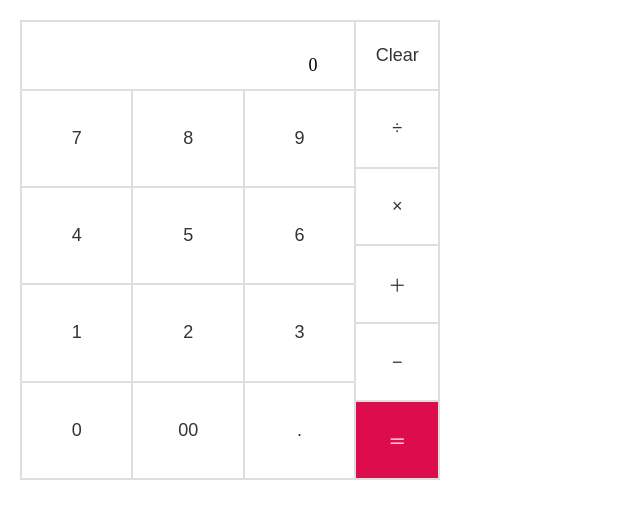
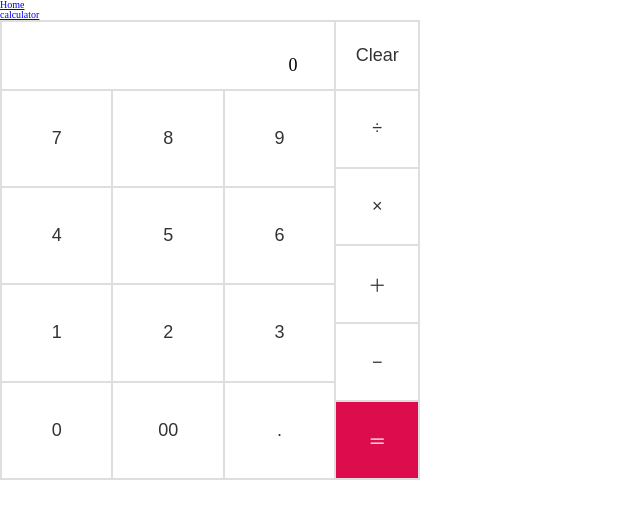
Before and after one commit to daisuke-tanabe/webpack-vuex-typescript, a Vue app: page /calculator in a window 1280 px wide. Shown: the top 518 px of the page, without its empty margins (0-640 px from the left). Built offline with nearby package versions, Linux system fonts and the light colour scheme.

Commit message:
feat: add vue router

```diff
--- a/package.json
+++ b/package.json
@@ -13,9 +13,12 @@
     "type-check": "tsc"
   },
   "dependencies": {
+    "install": "^0.12.2",
+    "npm": "^6.8.0",
     "vue": "^2.6.6",
     "vue-class-component": "^6.0.0",
     "vue-property-decorator": "^7.0.0",
+    "vue-router": "^3.0.2",
     "vuex": "^3.0.1"
   },
   "devDependencies": {
--- a/src/App.vue
+++ b/src/App.vue
@@ -1,18 +1,17 @@
 <template>
   <div id="app">
-    <Top />
+    <ul>
+      <li><router-link to="/">Home</router-link></li>
+      <li><router-link to="/calculator">calculator</router-link></li>
+    </ul>
+    <router-view></router-view>
   </div>
 </template>
 
 <script lang="ts">
 import { Component, Vue } from 'vue-property-decorator';
-import Top from './components/pages/Top/index.vue';
 
-@Component({
-  components: {
-    Top,
-  },
-})
+@Component
 export default class App extends Vue {}
 </script>
 
--- /dev/null
+++ b/src/components/pages/Calculator/index.vue
@@ -0,0 +1,47 @@
+<template>
+  <div class="page">
+    <Calculator
+      :formula="formula"
+      :answer="answer"
+      :handleClickNumber="clickNumber"
+      :handleClickOperator="clickOperator"
+      :handleClickAnswer="clickAnswer"
+      :handleClickClear="clickClear"
+    />
+  </div>
+</template>
+
+<script lang="ts">
+/**
+ * Container Component
+ *
+ * pagesディレクトリのコンポーネントは以下のような設計にしています
+ *
+ * - ロジック担当コンポーネント
+ * - stateやactionの流し込みだけ担当する（vuexを知っている）
+ * - マークアップやスタイルは原則書かない（書いてもラップ用のみ）
+ */
+import { Component, Vue } from 'vue-property-decorator';
+import Calculator from '../../organisms/Calculator/index.vue';
+import { mapActions } from 'vuex';
+
+@Component({
+  components: {
+    Calculator,
+  },
+  methods: {
+    ...mapActions(['clickNumber', 'clickOperator', 'clickAnswer', 'clickClear']),
+  },
+})
+export default class Top extends Vue {
+  get formula(): string {
+    return this.$store.getters.formula.length !== 0 ? this.$store.getters.formula.join('').replace(/_/g, ' ') : null;
+  }
+
+  get answer(): number {
+    return this.$store.getters.answer;
+  }
+}
+</script>
+
+<style scoped lang="scss"></style>
--- a/src/components/pages/Top/index.vue
+++ b/src/components/pages/Top/index.vue
@@ -1,51 +1,14 @@
 <template>
   <div class="page">
-    <Calculator
-      :formula="formula"
-      :answer="answer"
-      :handleClickNumber="clickNumber"
-      :handleClickOperator="clickOperator"
-      :handleClickAnswer="clickAnswer"
-      :handleClickClear="clickClear"
-    />
+    <h1>Top Page</h1>
   </div>
 </template>
 
 <script lang="ts">
-/**
- * Container Component
- *
- * pagesディレクトリのコンポーネントは以下のような設計にしています
- *
- * - ロジック担当コンポーネント
- * - stateやactionの流し込みだけ担当する（vuexを知っている）
- * - マークアップやスタイルは原則書かない（書いてもラップ用のみ）
- */
 import { Component, Vue } from 'vue-property-decorator';
-import Calculator from '../../organisms/Calculator/index.vue';
-import { mapActions } from 'vuex';
 
-@Component({
-  components: {
-    Calculator,
-  },
-  methods: {
-    ...mapActions(['clickNumber', 'clickOperator', 'clickAnswer', 'clickClear']),
-  },
-})
-export default class Top extends Vue {
-  get formula(): string {
-    return this.$store.getters.formula.length !== 0 ? this.$store.getters.formula.join('').replace(/_/g, ' ') : null;
-  }
-
-  get answer(): number {
-    return this.$store.getters.answer;
-  }
-}
+@Component
+export default class Top extends Vue {}
 </script>
 
-<style scoped lang="scss">
-.page {
-  padding: 20px;
-}
-</style>
+<style scoped lang="scss"></style>
--- /dev/null
+++ b/src/router.ts
@@ -0,0 +1,27 @@
+/*
+ * import: node_modules
+ * -------------------------------------------------- */
+import Vue from 'vue';
+import Router from 'vue-router';
+
+/*
+ * import: page components
+ * -------------------------------------------------- */
+import Top from './components/pages/Top/index.vue';
+import Calculator from './components/pages/Calculator/index.vue';
+
+Vue.use(Router);
+
+export default new Router({
+  mode: 'history',
+  routes: [
+    {
+      path: '/',
+      component: Top,
+    },
+    {
+      path: '/calculator',
+      component: Calculator,
+    },
+  ],
+});
```
Also changed, not shown: src/main.ts (+13 -0 lines), 1 other file (tests, documents, lock files or other folders).
